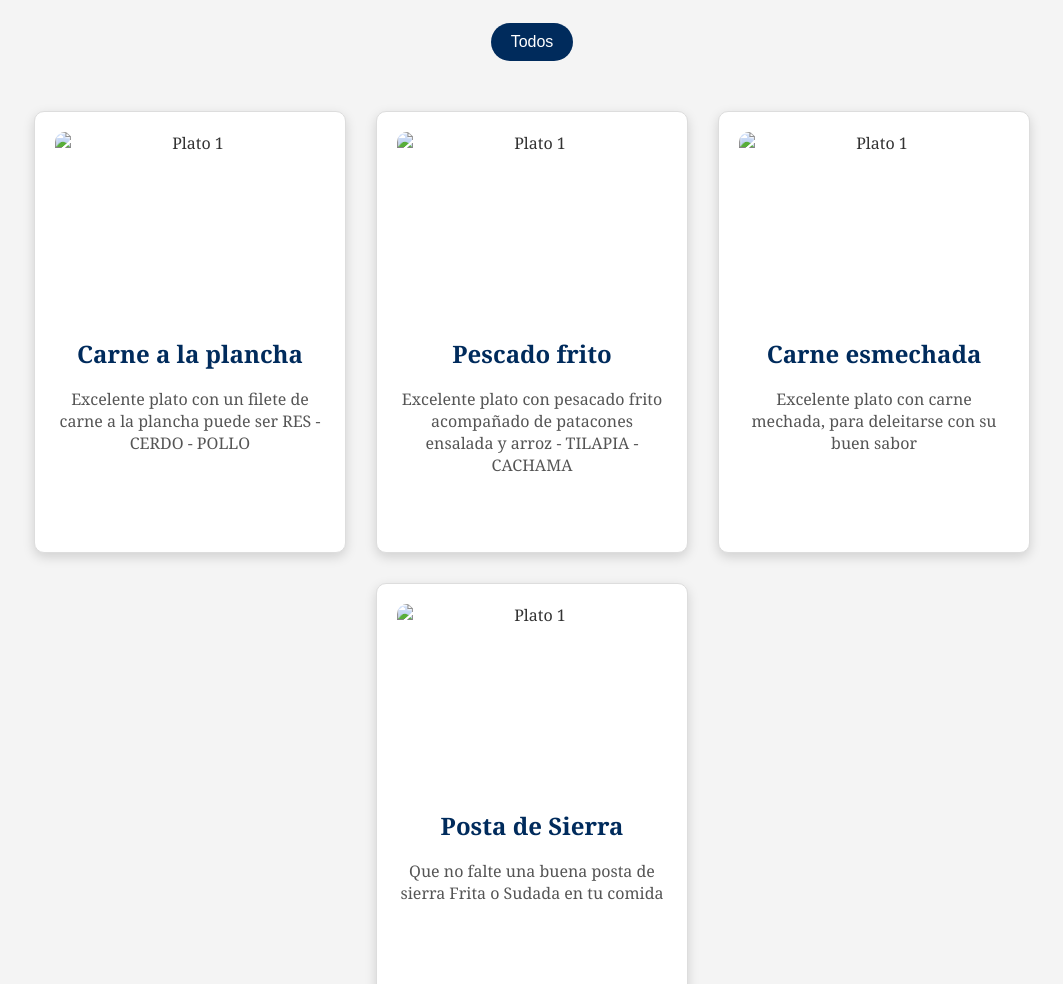
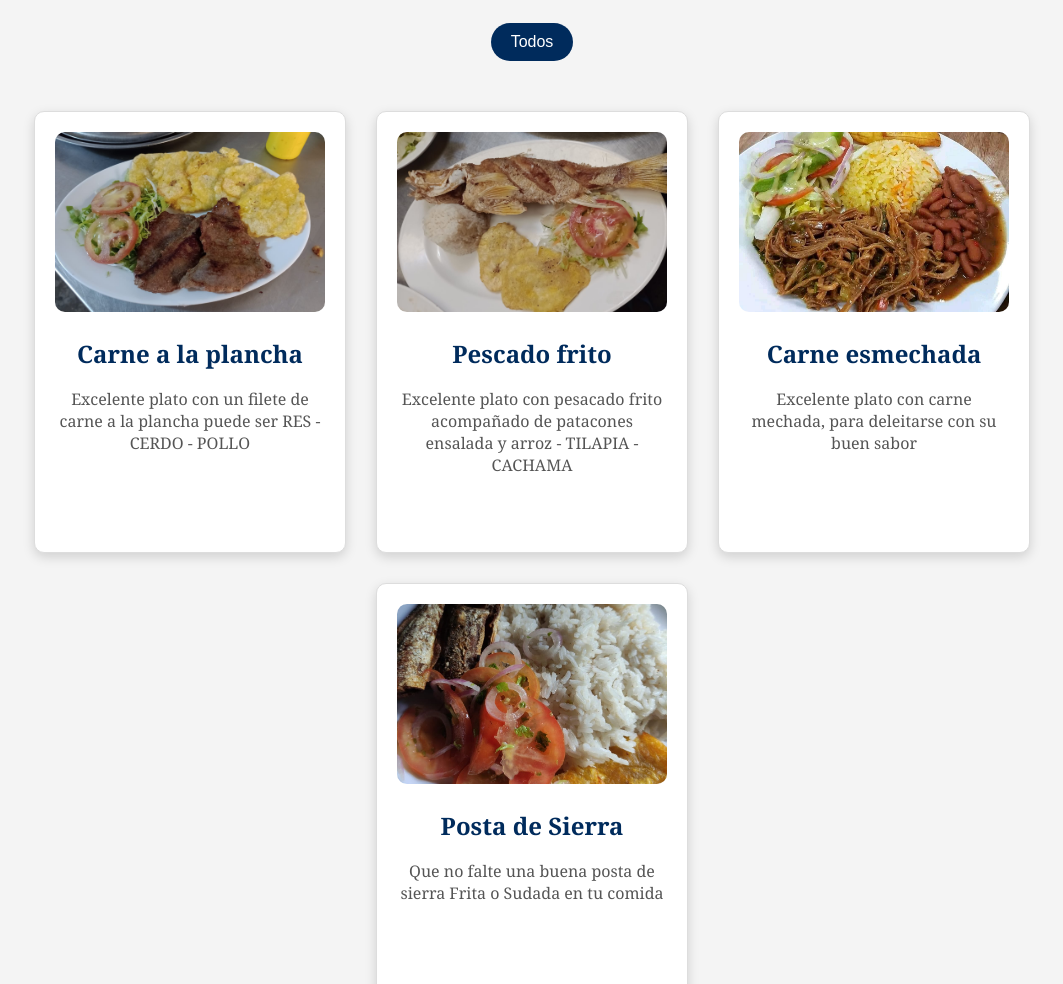
Before and after one commit to Fbonilla1503/Saboryaromacoste-o, a plain HTML site: page index.html in a window 1280 px wide. Shown: the part 283-1267 px from the top of the page, without its empty margins (108-1171 px from the left). Drawn offline with Linux system fonts and the light colour scheme.

Commit message:
cambios 4

```diff
--- a/index.html
+++ b/index.html
@@ -22,25 +22,25 @@
         <div class="plates-container" id="platesContainer">
             <!-- Platos de ejemplo -->
             <div class="plate" data-category="vegetariano">
-                <img src="/img/plato 1.jpeg" alt="Plato 1">
+                <img src="plato 1.jpeg" alt="Plato 1">
                 <h3>Carne a la plancha</h3>
                 <p>Excelente plato con un filete de carne a la plancha puede ser RES - CERDO - POLLO</p>
             </div>
 
             <div class="plate" data-category="carnes">
-                <img src="/img/plato 2.jpeg" alt="Plato 1">
+                <img src="plato 2.jpeg" alt="Plato 1">
                 <h3>Pescado frito</h3>
                 <p>Excelente plato con pesacado frito acompañado de patacones ensalada y arroz - TILAPIA - CACHAMA</p>
             </div>
 
             <div class="plate" data-category="postres">
-                <img src="/img/palto 3.jpeg" alt="Plato 1">
+                <img src="palto 3.jpeg" alt="Plato 1">
                 <h3>Carne esmechada</h3>
                 <p>Excelente plato con carne mechada, para deleitarse con su buen sabor</p>
             </div>
 
             <div class="plate" data-category="vegetariano">
-                <img src="/img/plato 4.jpeg" alt="Plato 1">
+                <img src="plato 4.jpeg" alt="Plato 1">
                 <h3>Posta de Sierra</h3>
                 <p>Que no falte una buena posta de sierra Frita o Sudada en tu comida</p>
             </div>
```
